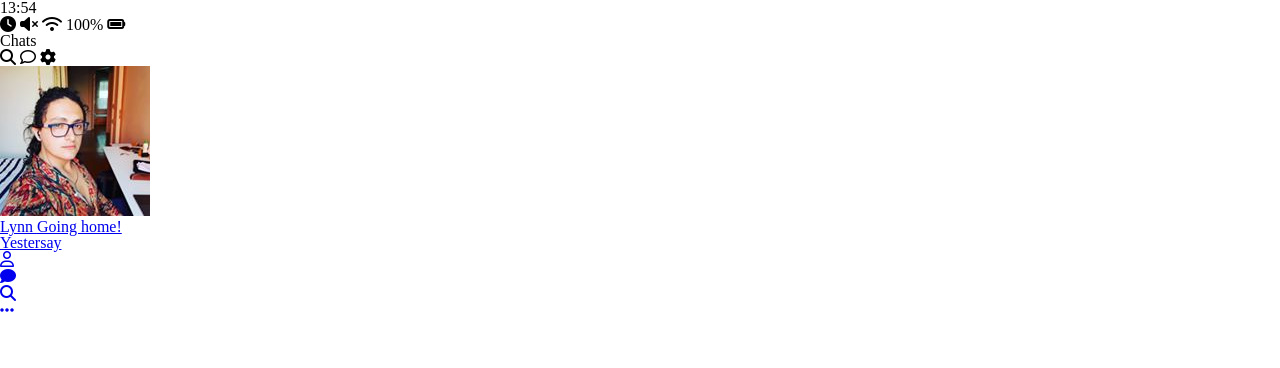
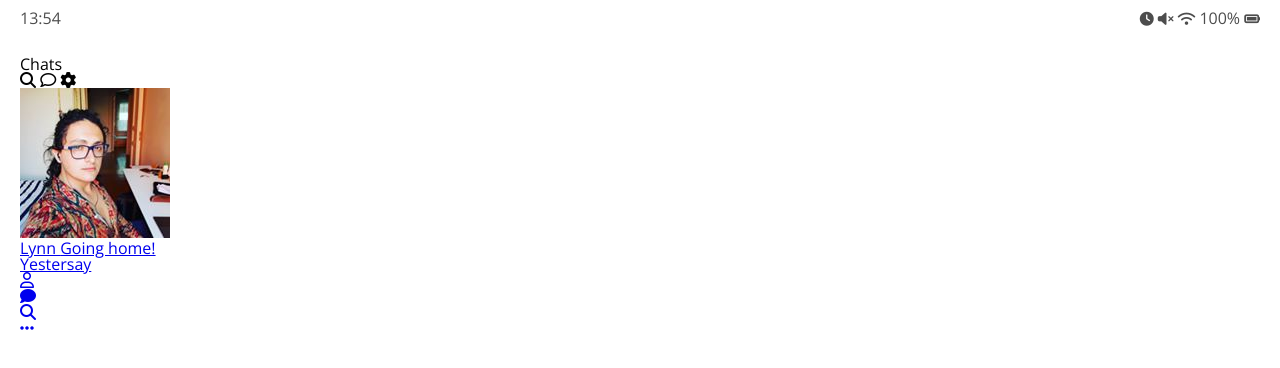
Before and after one commit to sangeuni/kakao-clone-v2, a plain HTML site: page index.html in a window 1280 px wide. Drawn offline with nearby package versions, Linux system fonts and the light colour scheme.

Commit message:
#2.1 Status Bar

```diff
--- /dev/null
+++ b/css/status-bar.css
@@ -0,0 +1,10 @@
+.status-bar{
+   display: flex;   /* 모든 element 수평 정렬 */
+   justify-content: space-between;  /* class 내 요소를 가능한 떨어트리기 */
+   margin-bottom: 30px;
+   opacity: 0.7;
+}
+
+.status-bar i {
+    font-size: 14px;
+}
--- a/css/styles.css
+++ b/css/styles.css
@@ -1 +1,10 @@
+@import url('https://fonts.googleapis.com/css?family=Open+Sans:400,700&display=swap');
 @import "reset.css";
+@import "status-bar.css";
+
+body {
+    background-color: white;
+    padding: 10px 20px;  /* 첫번째 값은 top&bottom, 두번째 값은 left&right*/
+    color: #020202;
+    font-family: 'Open Sans', -apple-system, BlinkMacSystemFont, 'Segoe UI', Roboto, Oxygen, Ubuntu, Cantarell, 'Helvetica Neue', sans-serif;
+}
```
